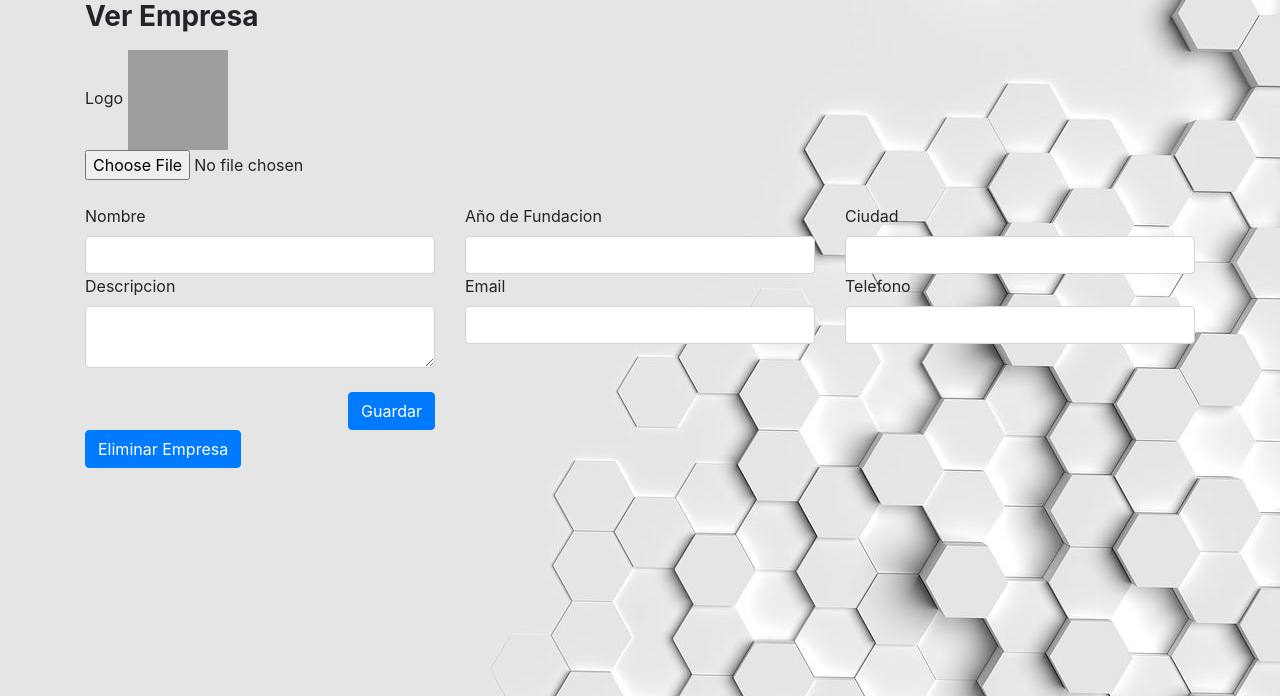
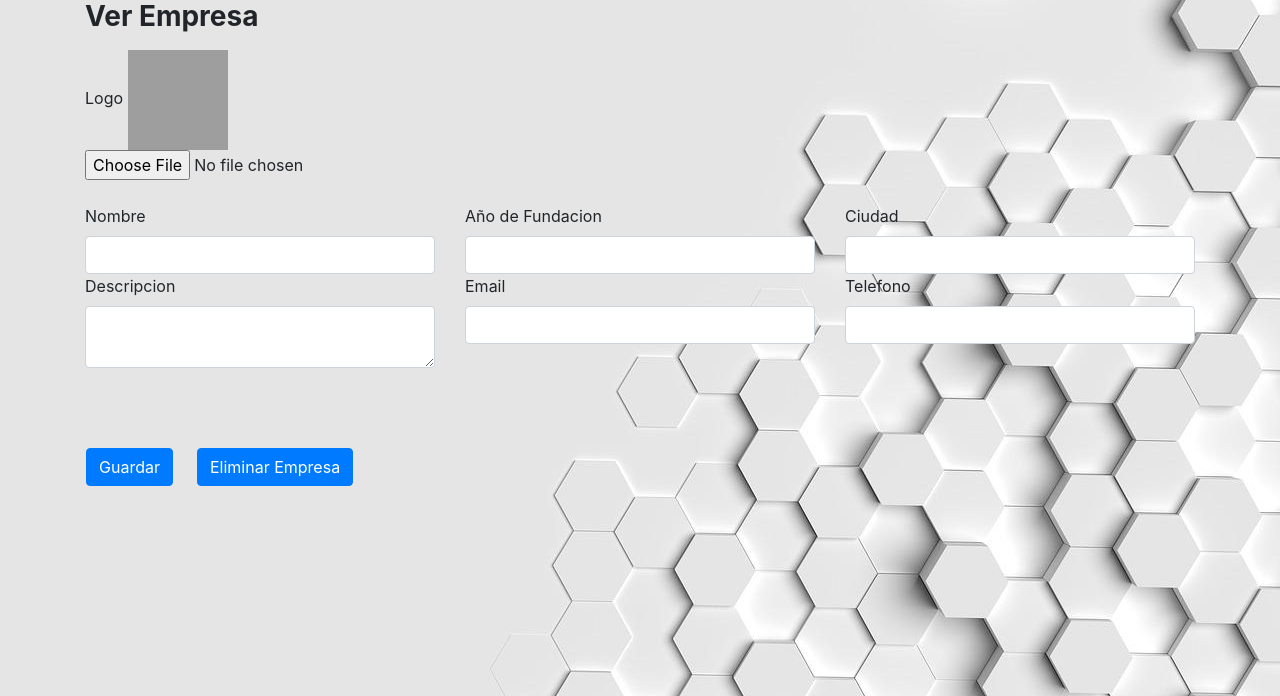
Before and after one commit to anagchaio/LabIV---Proyecto-Final-2021, a PHP site: the page made by Views/admin-company-show.php in a window 1280 px wide. Shown: the part 104-800 px from the top of the page. Run offline with PHP 8.4, Linux system fonts and the light colour scheme; the template is opened without the code that fills it, so the values that code supplies are empty; some libraries are stand-ins or nearby versions; grey boxes are pictures that could not be loaded.

Commit message:
delete button fixed

```diff
--- a/Views/admin-company-show.php
+++ b/Views/admin-company-show.php
@@ -59,11 +59,9 @@ require_once('nav.php');
                               </div>
                          </div>
                          <div class="row">
-                              <div class="col-lg-4">
-                                   <span>&nbsp;</span>
+                              <div class="button-conteiner">
                                    <button type="submit" name="modify-company-button" class="btn btn-primary ml-auto d-block">Guardar</button>
                                    <a class="btn btn-primary btn-xl" href="<?php echo FRONT_ROOT . "Company/DeleteCompany/" . $company->getIdCompany(); ?>">Eliminar Empresa</a>
-
                               </div>
 
                          </div>
--- a/Views/css/styles.css
+++ b/Views/css/styles.css
@@ -345,3 +345,12 @@ nav.main-menu li.active > a,
     max-width: 1320px;
   }
 }
+.button-conteiner{
+  margin-top: 10vh;
+  margin-left: 2vh;
+  display: inline-flex;
+}
+
+.btn {
+  margin-right: 3vh;
+}
```
Also changed, not shown: Data/companies.json (+0 -16 lines).
